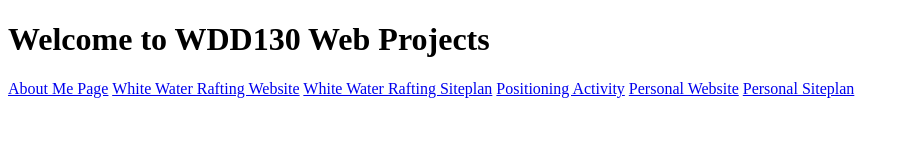
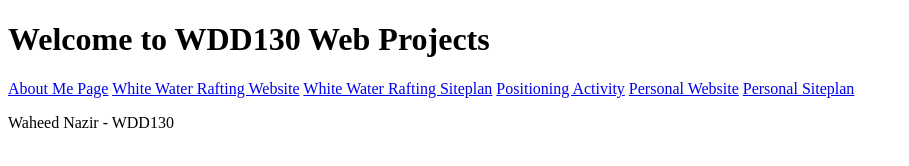
Before and after one commit to wimsh/WDD130, a plain HTML site: page index.html in a window 1280 px wide. Shown: the whole page, without its empty margins (0-909 px from the left). Drawn offline with Linux system fonts and the light colour scheme.

Commit message:
added paragraph to index

```diff
--- a/index.html
+++ b/index.html
@@ -16,6 +16,7 @@
         <a href="#">Personal Website</a>
         <a href="#">Personal Siteplan</a>
     </nav>
+    <p>Waheed Nazir - WDD130</p>
 
 </body>
 </html>
```
